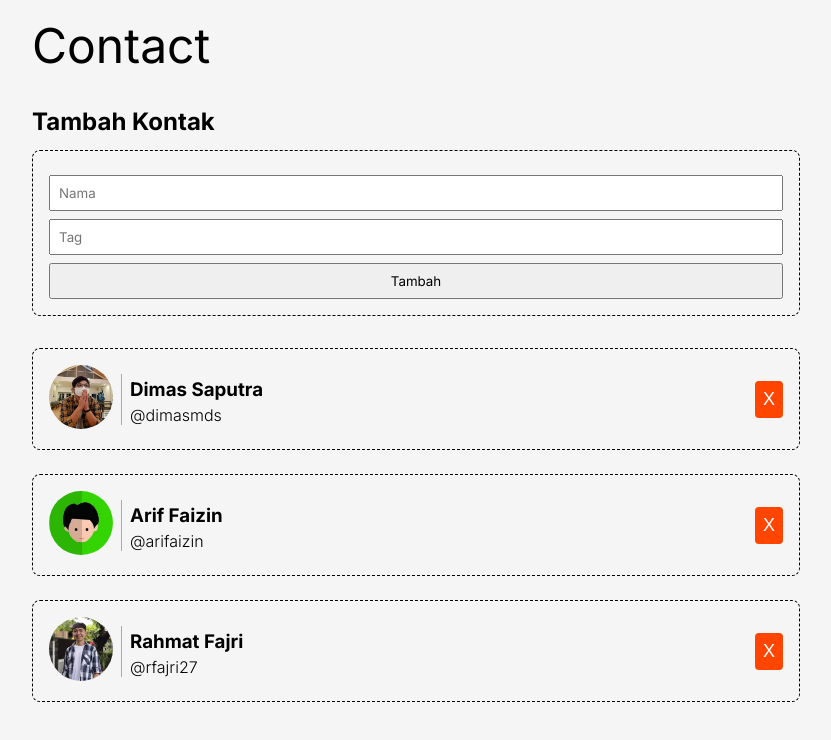
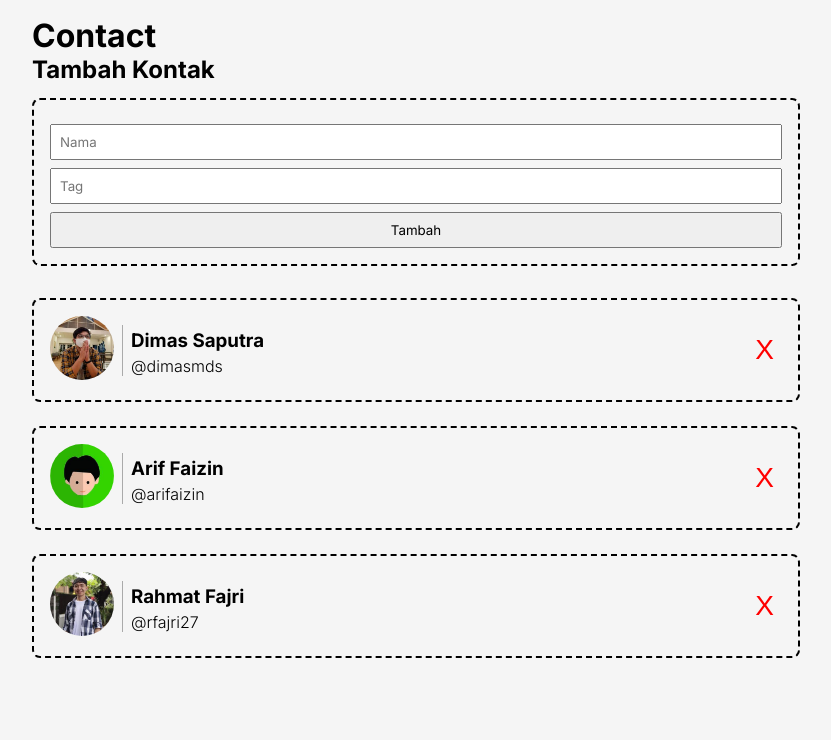
Before and after one commit to Moniedelli/Contact-App, a React (Vite) app in the folder vite-project/: page / in a window 1280 px wide. Shown: the top 740 px of the page, without its empty margins (224-1055 px from the left). Built offline with nearby package versions, Linux system fonts and the light colour scheme.

Commit message:
menambah AppPage.jsx dan HomePage.jsx

```diff
--- a/vite-project/src/components/ContactApp.jsx
+++ b/vite-project/src/components/ContactApp.jsx
@@ -2,7 +2,7 @@
 
 import React from "react";
 import ContactList from "./ContactList";
-import { getData } from "../utils/data.js";
+import { getContacts } from "../utils/data.js";
 import ContactInput from "./ContactInput";
 
 class ContactApp extends React.Component{
@@ -10,7 +10,7 @@ class ContactApp extends React.Component{
     super(props)
 
     this.state = {
-      contacts: getData()
+      contacts: getContacts()
     }
 
     this.onDeleteHandler = this.onDeleteHandler.bind(this);
--- a/vite-project/src/style/style.css
+++ b/vite-project/src/style/style.css
@@ -17,23 +17,39 @@ img {
   max-width: 800px;
   margin: 0 auto;
   padding: 16px;
-
 }
 
-.contact-app  h1 {
+.contact-app__header {
+  display: flex;
+  align-items: center;
+  padding: 32px 0;
+}
+
+.contact-app__header h1 {
   font-weight: normal;
-  font-size: 48px;
-  margin-bottom: 32px;
+  font-size: 32px;
+  flex: 1;
+}
+
+.navigation ul li {
+  display: inline-block;
+  padding: 16px;
+}
+
+.navigation ul li a {
+  font-size: 28px;
+  color: black;
 }
 
 .contact-item {
   display: flex;
   align-items: center;
   margin: 24px 0;
-  border: 1px dashed black;
+  border: 2px dashed black;
   padding: 16px;
   border-radius: 8px;
 }
+
 
 .contact-item__image img {
   width: 64px;
@@ -57,16 +73,16 @@ img {
 
 .contact-item__delete {
   padding: 8px;
-  font-size: 18px;
-  background-color: orangered;
-  color: white;
+  font-size: 28px;
+  color: red;
+  background-color: transparent;
   border: 0;
   border-radius: 4px;
   cursor: pointer;
 }
 
 .contact-input {
-  border: 1px dashed black;
+  border: 2px dashed black;
   padding: 16px;
   margin: 14px 0;
   border-radius: 8px;
@@ -86,3 +102,14 @@ img {
   padding: 8px;
   font-family: 'Inter', sans-serif;
 }
+
+.search-bar {
+  display: block;
+  width: 100%;
+  margin: 16px 0;
+  padding: 12px;
+  background-color: transparent;
+  font-family: 'Inter', sans-serif;
+  border: 2px dashed black;
+  border-radius: 4px;
+}
--- a/vite-project/src/utils/data.js
+++ b/vite-project/src/utils/data.js
@@ -1,5 +1,4 @@
-const getData = () => {
-  return [
+let contacts = [
   {
     id: 1,
     name: 'Dimas Saputra',
@@ -19,6 +18,17 @@ const getData = () => {
     imageUrl: '/images/rfajri27.jpeg',
   },
 ];
+
+function getContacts() {
+  return contacts;
 }
 
-export { getData };
+function addContact(contact) {
+  contacts = [...contacts, { id: +new Date(), imageUrl: '/images/default.jpg', ...contact }];
+}
+
+function deleteContact(id) {
+  contacts = contacts.filter((contact) => contact.id !== id);
+}
+
+export { getContacts, addContact, deleteContact };
```
Also changed, not shown: vite-project/src/page/AppPage.jsx (added, +19 -0 lines), vite-project/src/page/HomePage.jsx (added, +38 -0 lines). Lines whose indentation alone changed are shown as unchanged.
